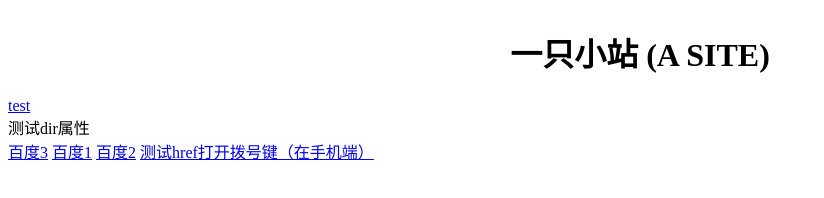
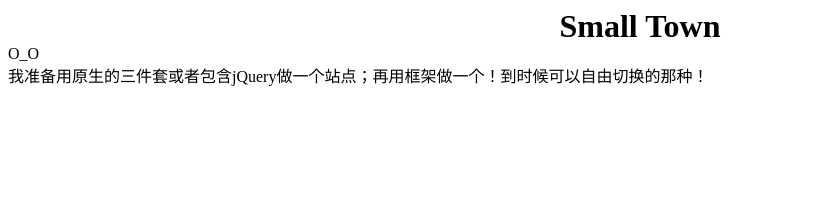
Before and after one commit to smart-town/smart-town.github.io, a plain HTML site: page index.html in a window 1280 px wide. Shown: the whole page, without its empty margins (0-824 px from the left). Drawn offline with Linux system fonts and the light colour scheme.

Commit message:
hhg test "git order"

```diff
--- a/index.html
+++ b/index.html
@@ -6,24 +6,22 @@
 	<meta http-equiv="Content-type" content="text/html;charset=utf-8">
 
 	<style>
-		.myheader {
-			display: flex ;
-			justify-content: center;
+		header.index-header>h1 {
+			margin:0 auto;
+			width: 50%;
+			/* background: lightblue; */
+			text-align: center;
 		}
 	</style>
 </head>
 <body>
-	<div class="myheader" >
-		<h1 title="杭杭哥的小站哦">一只小站 (A SITE)</h1>
-	</div>
-	<a href="CAi.html" accesskey="o">test</a>
-	<div dir="ltr" lang="en">
-		测试dir属性
-	</div>
-	<a href="http://www.baidu.com" tabindex="3" contenteditable="true">百度3</a>
-	<a href="http://www.baidu.com" tabindex="1">百度1</a>
-	<a href="http://www.baidu.com" tabindex="2">百度2</a>
-	<a href="tel:15012345678">测试href打开拨号键（在手机端）</a>
+	<header class="index-header">
+		<h1>Small Town</h1>
+		<detail>
+			<summary>O_O</summary>
+			我准备用原生的三件套或者包含jQuery做一个站点；再用框架做一个！到时候可以自由切换的那种！
+		</detail>
+	</header>
 </body>
 
 </html>
```
Also changed, not shown: README.md (added).
